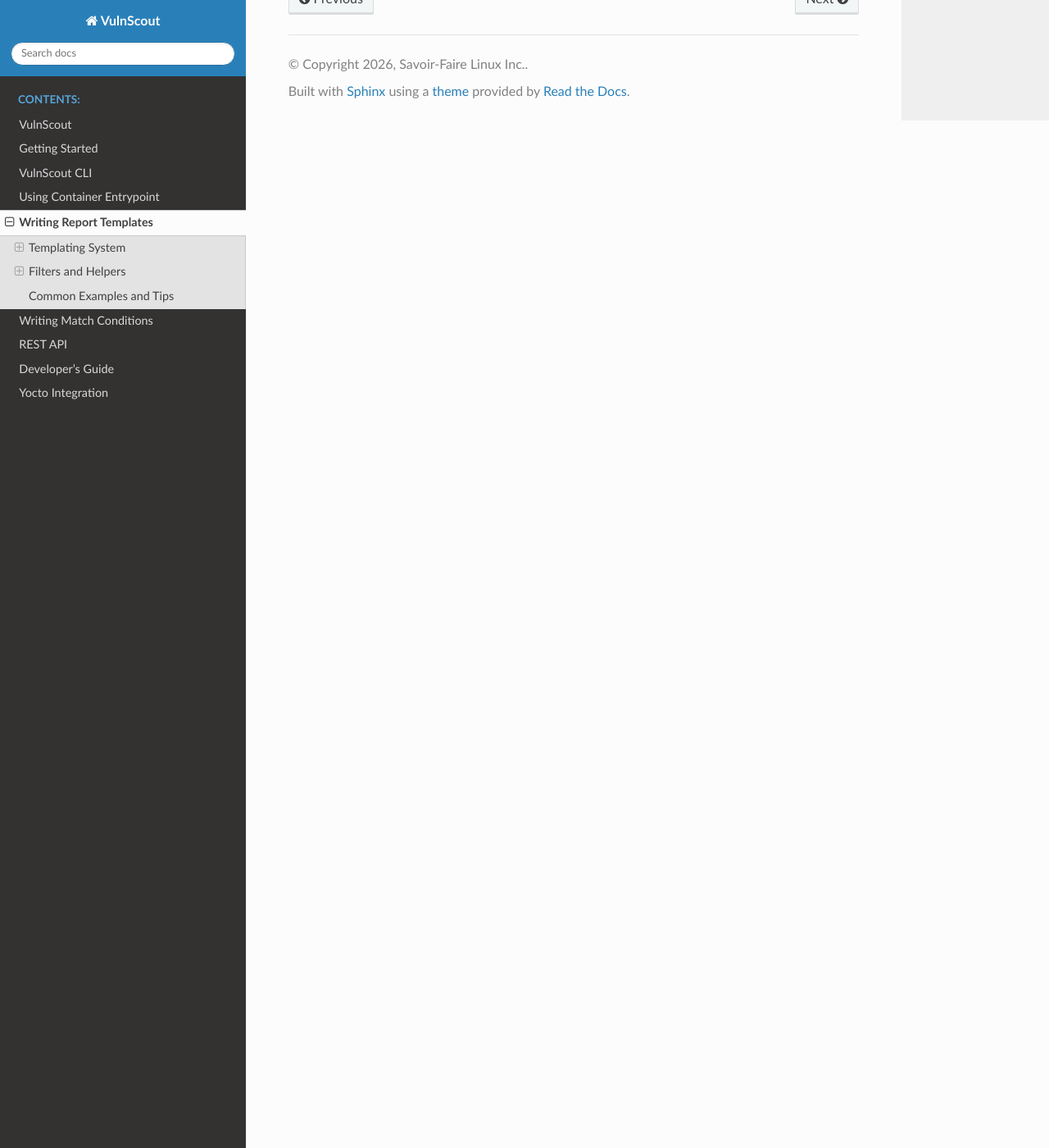
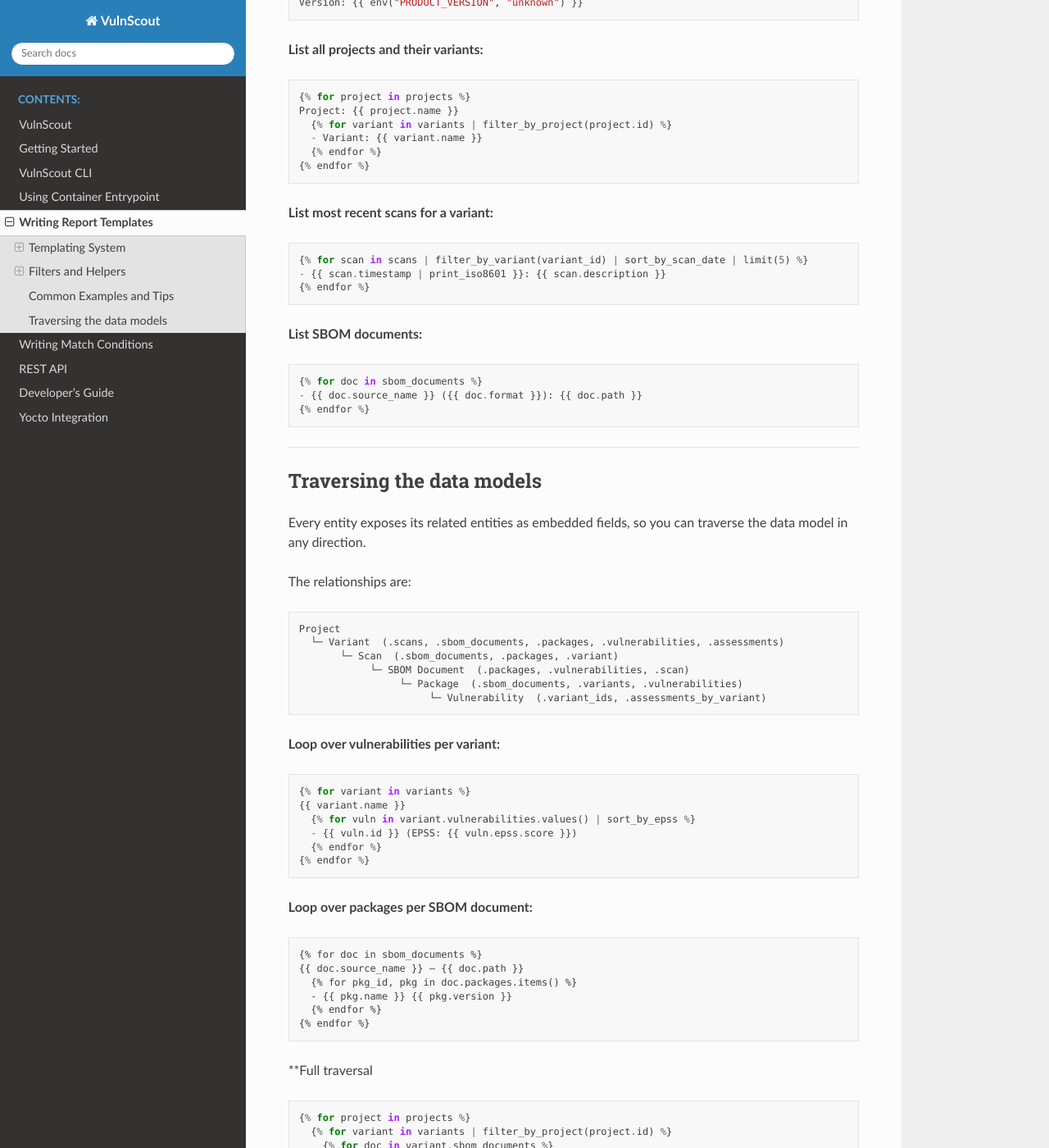
Before and after one commit to savoirfairelinux/vulnscout, a Sphinx documentation site: the page built from doc/source/templates.md, in a window 1280 px wide and 1400 px high, scrolled down 9036 px. Shown: the whole window at 82% size. Built offline with Sphinx 7.4.7 and the Read the Docs theme 3.1.0, drawn with Linux system fonts in a browser that asks for light colours; some of the changed text lies outside the part shown.

Commit message:
templates: add new data models graph

````diff
--- a/doc/source/templates.md
+++ b/doc/source/templates.md
@@ -97,6 +97,8 @@ When exporting, users can add filters to export only some vulnerabilities. To by
 | `simplified_status` | string | Simplified status: `pending`, `affected`, `fixed`, or `ignored`. |
 | `last_assessment` | Assessment | Most recent assessment object (shorthand for `assessments[0]`). |
 | `assessments` | list[Assessment] | All assessments, sorted most recent first. |
+| `variant_ids` | list[string] | UUIDs of every variant in which this vulnerability has at least one assessment. |
+| `assessments_by_variant` | dict[string, list[Assessment]] | Assessments grouped by variant ID. Key is the variant UUID, value is the list of assessments for that variant. |
 
 ---
 
@@ -108,6 +110,9 @@ When exporting, users can add filters to export only some vulnerabilities. To by
 | `version` | string | Version of the package. |
 | `cpe` | list[string] | List of CPE identifiers. |
 | `purl` | list[string] | List of PURL identifiers. |
+| `sbom_documents` | list[SBOM Document] | SBOM documents that list this package. |
+| `variants` | list[string] | UUIDs of variants in which this package appears (derived from its SBOM documents). |
+| `vulnerabilities` | dict[string, Vulnerability] | Vulnerabilities affecting this package, keyed by vulnerability ID. |
 
 ---
 
@@ -148,6 +153,11 @@ When exporting, users can add filters to export only some vulnerabilities. To by
 | `id` | string | Variant ID (UUID). |
 | `name` | string | Name of the variant (e.g. build configuration). |
 | `project_id` | string | UUID of the project this variant belongs to. |
+| `scans` | list[Scan] | All scans belonging to this variant. |
+| `sbom_documents` | list[SBOM Document] | All SBOM documents belonging to this variant (across all its scans). |
+| `packages` | dict[string, Package] | All packages found in this variant, keyed by `name@version`. |
+| `assessments` | list[Assessment] | All assessments scoped to this variant. |
+| `vulnerabilities` | dict[string, Vulnerability] | All vulnerabilities that have at least one assessment in this variant, keyed by vulnerability ID. |
 
 ---
 
@@ -159,6 +169,9 @@ When exporting, users can add filters to export only some vulnerabilities. To by
 | `description` | string | Description of the scan (may be empty). |
 | `timestamp` | string | Scan datetime in ISO 8601 format. |
 | `variant_id` | string | UUID of the variant this scan belongs to. |
+| `variant` | Variant | The variant object this scan belongs to. |
+| `sbom_documents` | list[SBOM Document] | All SBOM documents produced by this scan. |
+| `packages` | dict[string, Package] | All packages found across this scan's SBOM documents, keyed by `name@version`. |
 
 ---
 
@@ -171,6 +184,10 @@ When exporting, users can add filters to export only some vulnerabilities. To by
 | `source_name` | string | Name of the source that produced this document. |
 | `format` | string | Format of the document (e.g. `spdx`, `cdx`, `openvex`, `yocto_cve_check`). |
 | `scan_id` | string | UUID of the scan this document belongs to. |
+| `variant_id` | string | UUID of the variant this document belongs to (derived from its scan). |
+| `scan` | Scan | The scan object this document belongs to. |
+| `packages` | dict[string, Package] | All packages listed in this document, keyed by `name@version`. |
+| `vulnerabilities` | dict[string, Vulnerability] | All vulnerabilities affecting any package in this document, keyed by vulnerability ID. |
 
 #### Possible values for `status`
 
@@ -272,7 +289,7 @@ Both `last_assessment_date` and `filter_by_publish_date` accept date expressions
 
 | Filter | Description |
 |--------|-------------|
-| `filter_by_variant(variant_id)` | Keep only items whose `variant_id` matches. Works on assessments and scans. |
+| `filter_by_variant(variant_id)` | Keep only items that belong to the given variant. Works on assessments, scans, and vulnerabilities (matches against `variant_ids`). |
 | `filter_by_project(project_id)` | Keep only items whose `project_id` matches. Works on variants. |
 
 ---
@@ -340,3 +357,77 @@ Project: {{ project.name }}
 - {{ doc.source_name }} ({{ doc.format }}): {{ doc.path }}
 {% endfor %}
 ```
+
+---
+
+## Traversing the data models
+
+Every entity exposes its related entities as embedded fields, so you can traverse the data model in any direction.
+
+The relationships are:
+
+```
+Project
+  └─ Variant  (.scans, .sbom_documents, .packages, .vulnerabilities, .assessments)
+       └─ Scan  (.sbom_documents, .packages, .variant)
+            └─ SBOM Document  (.packages, .vulnerabilities, .scan)
+                 └─ Package  (.sbom_documents, .variants, .vulnerabilities)
+                      └─ Vulnerability  (.variant_ids, .assessments_by_variant)
+```
+
+**Loop over vulnerabilities per variant:**
+```
+{% for variant in variants %}
+{{ variant.name }}
+  {% for vuln in variant.vulnerabilities.values() | sort_by_epss %}
+  - {{ vuln.id }} (EPSS: {{ vuln.epss.score }})
+  {% endfor %}
+{% endfor %}
+```
+
+**Loop over packages per SBOM document:**
+```
+{% for doc in sbom_documents %}
+{{ doc.source_name }} — {{ doc.path }}
+  {% for pkg_id, pkg in doc.packages.items() %}
+  - {{ pkg.name }} {{ pkg.version }}
+  {% endfor %}
+{% endfor %}
+```
+
+**Full traversal
+```
+{% for project in projects %}
+  {% for variant in variants | filter_by_project(project.id) %}
+    {% for doc in variant.sbom_documents %}
+      {% for vuln in doc.vulnerabilities.values() | status_active | sort_by_epss %}
+        {{ vuln.id }} in {{ doc.path }}
+      {% endfor %}
+    {% endfor %}
+  {% endfor %}
+{% endfor %}
+```
+
+**Per-variant assessment breakdown for a single vulnerability:**
+```
+{% for variant_id, assessments in vuln.assessments_by_variant.items() %}
+  Variant {{ variant_id }}: {{ assessments | first | attr('status') }}
+{% endfor %}
+```
+
+**Packages that appear in multiple variants:**
+```
+{% for pkg_id, pkg in packages.items() %}
+  {% if pkg.variants | length > 1 %}
+  {{ pkg.name }} {{ pkg.version }} appears in {{ pkg.variants | length }} variants
+  {% endif %}
+{% endfor %}
+```
+
+**Most recent scan for a variant (using embedded `.scans`):**
+```
+{% for variant in variants %}
+  {% set latest = variant.scans | sort_by_scan_date | first %}
+  {{ variant.name }}: last scanned {{ latest.timestamp | print_iso8601 }}
+{% endfor %}
+```
````
Also changed, not shown: 1 other file.
